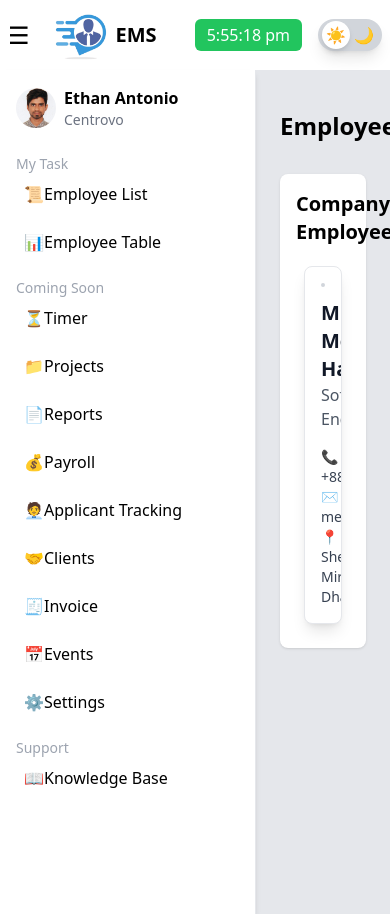
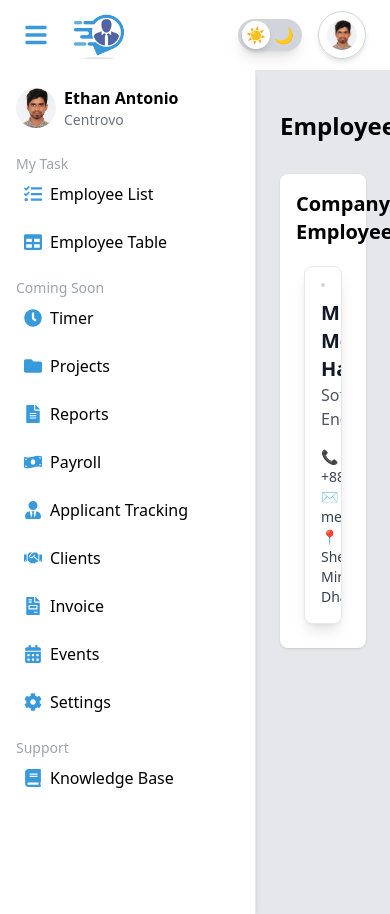
Before and after one commit to Mehedi4467/employee-management-system, a Next.js app: page / in a window 390 px wide. Built offline with nearby package versions, Linux system fonts and the light colour scheme.

Commit message:
modify header and make it responsive

```diff
--- a/package.json
+++ b/package.json
@@ -12,7 +12,8 @@
     "framer-motion": "^12.4.7",
     "next": "15.1.7",
     "react": "^19.0.0",
-    "react-dom": "^19.0.0"
+    "react-dom": "^19.0.0",
+    "react-icons": "^5.5.0"
   },
   "devDependencies": {
     "@eslint/eslintrc": "^3",
--- a/src/components/Common/Header.tsx
+++ b/src/components/Common/Header.tsx
@@ -1,10 +1,15 @@
 "use client";
 import Image from "next/image";
-import React, { useEffect, useState } from "react";
+import React, { useEffect, useRef, useState } from "react";
 import ThemeToggle from "../ThemeToggle";
+import { motion, AnimatePresence } from "framer-motion";
+import { FaBars, FaCog, FaSignOutAlt, FaUserCircle } from "react-icons/fa";
 
 const Header = () => {
   const [time, setTime] = useState<string | null>(null);
+  const [isOpen, setIsOpen] = useState(false);
+  const [menuOpen, setMenuOpen] = useState(false);
+  const dropdownRef = useRef<HTMLDivElement>(null);
 
   useEffect(() => {
     const updateTime = () =>
@@ -16,10 +21,29 @@ const Header = () => {
     return () => clearInterval(interval);
   }, []);
 
+  useEffect(() => {
+    const handleClickOutside = (event: MouseEvent) => {
+      if (
+        dropdownRef.current &&
+        !dropdownRef.current.contains(event.target as Node)
+      ) {
+        setIsOpen(false);
+      }
+    };
+    document.addEventListener("mousedown", handleClickOutside);
+    return () => document.removeEventListener("mousedown", handleClickOutside);
+  }, []);
+
   return (
-    <nav className="flex items-center justify-between dark:bg-[#1f2937] dark:shadow-lg bg-white px-2">
+    <nav className="flex items-center px-6 justify-between dark:bg-[#1f2937] dark:shadow-lg bg-white relative">
       <div className="flex items-center">
-        <button className="text-2xl mr-4">☰</button>
+        <button
+          className="text-2xl mr-4 text-[#3899db] lg:hidden"
+          onClick={() => setMenuOpen(!menuOpen)}
+        >
+          <FaBars />
+        </button>
+
         <Image
           src="/logo.png"
           alt="User Avatar"
@@ -27,19 +51,73 @@ const Header = () => {
           height={70}
           className="rounded-full"
         />
-        <span className=" text-xl font-bold">EMS</span>
+        <span className="text-xl font-bold hidden lg:block">EMS</span>
       </div>
       <div className="flex items-center space-x-4">
+        <div className="hidden lg:block">
           {time ? (
-          <span className="bg-green-500 text-white px-3 py-1 rounded-md">
+            <div
+              className=" px-4 py-2 rounded-lg bg-opacity-30 backdrop-blur-md transition-all
+      bg-white text-gray-900 dark:bg-gray-800 dark:text-gray-100 dark:border dark:border-gray-600 text-sm sm:text-lg"
+            >
+              <span className="font-mono font-semibold tracking-widest">
                 {time}
               </span>
+            </div>
           ) : (
-          <span className="bg-gray-400 text-white px-3 py-1 rounded-md">
+            <div
+              className="px-4 py-2 rounded-lg bg-opacity-30 backdrop-blur-md transition-all
+      bg-gray-200 text-gray-600 dark:bg-gray-700 dark:text-gray-400 dark:border dark:border-gray-600 text-sm sm:text-lg"
+            >
+              <span className="font-mono font-semibold tracking-widest">
                 Loading...
               </span>
+            </div>
           )}
+        </div>
+
         <ThemeToggle />
+
+        <div className="relative" ref={dropdownRef}>
+          <button
+            onClick={() => setIsOpen(!isOpen)}
+            className="flex items-center space-x-2 bg-white rounded-full shadow-md transition-all hover:shadow-lg"
+          >
+            <Image
+              src="/image/mehedi_hassan.jpg"
+              alt="Profile"
+              width={20}
+              height={20}
+              className="w-12 h-12 p-2 border border-[#d1d5db] rounded-full"
+            />
+          </button>
+          <AnimatePresence>
+            {isOpen && (
+              <motion.div
+                initial={{ opacity: 0, y: -10 }}
+                animate={{ opacity: 1, y: 0 }}
+                exit={{ opacity: 0, y: -10 }}
+                transition={{ duration: 0.2 }}
+                className="absolute right-0 mt-2 w-48 bg-white dark:bg-gray-800 shadow-lg rounded-lg overflow-hidden border border-gray-200 dark:border-gray-700"
+              >
+                <ul className="text-gray-800 dark:text-white">
+                  <li className="px-4 py-3 flex items-center space-x-2 hover:bg-gray-100 dark:hover:bg-gray-700 cursor-pointer transition-all">
+                    <FaUserCircle className="text-[#3899db]" />
+                    <span>Profile</span>
+                  </li>
+                  <li className="px-4 py-3 flex items-center space-x-2 hover:bg-gray-100 dark:hover:bg-gray-700 cursor-pointer transition-all">
+                    <FaCog className="text-[#3899db]" />
+                    <span>Settings</span>
+                  </li>
+                  <li className="px-4 py-3 flex items-center space-x-2 hover:bg-red-100 dark:hover:bg-red-600 cursor-pointer transition-all text-red-500 dark:text-red-400">
+                    <FaSignOutAlt className="text-red-500 dark:text-red-400" />
+                    <span>Logout</span>
+                  </li>
+                </ul>
+              </motion.div>
+            )}
+          </AnimatePresence>
+        </div>
       </div>
     </nav>
   );
--- a/src/components/Common/SideBar.tsx
+++ b/src/components/Common/SideBar.tsx
@@ -1,5 +1,6 @@
 import Image from "next/image";
 import React from "react";
+import { FaTasks, FaTable, FaClock, FaFolder, FaFileAlt, FaMoneyBillWave, FaUserTie, FaHandshake, FaFileInvoice, FaCalendarAlt, FaCog, FaBook } from "react-icons/fa";
 
 const SideBar = () => {
   return (
@@ -21,52 +22,51 @@ const SideBar = () => {
         <div>
           <p className="text-gray-400 text-sm">My Task</p>
           <ul className="space-y-2">
-            <li className="flex items-center space-x-2 p-2 rounded cursor-pointer hover:bg-gray-200 dark:hover:text-black dark:hover:bg-gray-200">
-              📜 <span>Employee List</span>
+            <li className="flex items-center space-x-2 p-2 rounded hover:bg-gray-100 dark:hover:bg-gray-700 cursor-pointer">
+              <FaTasks className="text-[#3899db] text-lg" /> <span>Employee List</span>
             </li>
-            <li className="flex items-center space-x-2 p-2 rounded cursor-pointer hover:bg-gray-200 dark:hover:text-black dark:hover:bg-gray-200">
-              📊 <span>Employee Table</span>
+            <li className="flex items-center space-x-2 p-2 rounded hover:bg-gray-100 dark:hover:bg-gray-700 cursor-pointer">
+              <FaTable className="text-[#3899db] text-lg" /> <span>Employee Table</span>
             </li>
           </ul>
         </div>
         <div>
           <p className="text-gray-400 text-sm">Coming Soon</p>
           <ul className="space-y-2">
-            <li className="flex items-center space-x-2 p-2 rounded cursor-pointer hover:bg-gray-200 dark:hover:text-black dark:hover:bg-gray-200">
-              ⏳ <span>Timer</span>
+            <li className="flex items-center space-x-2 p-2 rounded hover:bg-gray-100 dark:hover:bg-gray-700 cursor-not-allowed">
+              <FaClock className="text-[#3899db] text-lg" /> <span>Timer</span>
             </li>
-            <li className="flex items-center space-x-2 p-2 rounded cursor-pointer hover:bg-gray-200 dark:hover:text-black dark:hover:bg-gray-200">
-              📁 <span>Projects</span>
+            <li className="flex items-center space-x-2 p-2 rounded hover:bg-gray-100 dark:hover:bg-gray-700 cursor-pointer">
+              <FaFolder className="text-[#3899db] text-lg" /> <span>Projects</span>
             </li>
-            <li className="flex items-center space-x-2 p-2 rounded cursor-pointer hover:bg-gray-200 dark:hover:text-black dark:hover:bg-gray-200">
-              📄 <span>Reports</span>
+            <li className="flex items-center space-x-2 p-2 rounded hover:bg-gray-100 dark:hover:bg-gray-700 cursor-pointer">
+              <FaFileAlt className="text-[#3899db] text-lg" /> <span>Reports</span>
             </li>
-
-            <li className="flex items-center space-x-2 p-2 rounded cursor-pointer hover:bg-gray-200 dark:hover:text-black dark:hover:bg-gray-200">
-              💰 <span>Payroll</span>
+            <li className="flex items-center space-x-2 p-2 rounded hover:bg-gray-100 dark:hover:bg-gray-700 cursor-pointer">
+              <FaMoneyBillWave className="text-[#3899db] text-lg" /> <span>Payroll</span>
             </li>
-            <li className="flex items-center space-x-2 p-2 rounded cursor-pointer hover:bg-gray-200 dark:hover:text-black dark:hover:bg-gray-200">
-              🧑‍💼 <span>Applicant Tracking</span>
+            <li className="flex items-center space-x-2 p-2 rounded hover:bg-gray-100 dark:hover:bg-gray-700 cursor-pointer">
+              <FaUserTie className="text-[#3899db] text-lg" /> <span>Applicant Tracking</span>
             </li>
-            <li className="flex items-center space-x-2 p-2 rounded cursor-pointer hover:bg-gray-200 dark:hover:text-black dark:hover:bg-gray-200">
-              🤝 <span>Clients</span>
+            <li className="flex items-center space-x-2 p-2 rounded hover:bg-gray-100 dark:hover:bg-gray-700 cursor-pointer">
+              <FaHandshake className="text-[#3899db] text-lg" /> <span>Clients</span>
             </li>
-            <li className="flex items-center space-x-2 p-2 rounded cursor-pointer hover:bg-gray-200 dark:hover:text-black dark:hover:bg-gray-200">
-              🧾 <span>Invoice</span>
+            <li className="flex items-center space-x-2 p-2 rounded hover:bg-gray-100 dark:hover:bg-gray-700 cursor-pointer">
+              <FaFileInvoice className="text-[#3899db] text-lg" /> <span>Invoice</span>
             </li>
-            <li className="flex items-center space-x-2 p-2 rounded cursor-pointer hover:bg-gray-200 dark:hover:text-black dark:hover:bg-gray-200">
-              📅 <span>Events</span>
+            <li className="flex items-center space-x-2 p-2 rounded hover:bg-gray-100 dark:hover:bg-gray-700 cursor-pointer">
+              <FaCalendarAlt className="text-[#3899db] text-lg" /> <span>Events</span>
             </li>
-            <li className="flex items-center space-x-2 p-2 rounded cursor-pointer hover:bg-gray-200 dark:hover:text-black dark:hover:bg-gray-200">
-              ⚙️ <span>Settings</span>
+            <li className="flex items-center space-x-2 p-2 rounded hover:bg-gray-100 dark:hover:bg-gray-700 cursor-pointer">
+              <FaCog className="text-[#3899db] text-lg" /> <span>Settings</span>
             </li>
           </ul>
         </div>
         <div>
           <p className="text-gray-400 text-sm">Support</p>
           <ul>
-            <li className="flex items-center space-x-2 p-2 rounded cursor-pointer hover:bg-gray-200 dark:hover:text-black dark:hover:bg-gray-200">
-              📖<span>Knowledge Base</span>
+            <li className="flex items-center space-x-2 p-2 rounded hover:bg-gray-100 dark:hover:bg-gray-700 cursor-pointer">
+              <FaBook className="text-[#3899db] text-lg" /> <span>Knowledge Base</span>
             </li>
           </ul>
         </div>
```
Also changed, not shown: 1 other file (tests, documents, lock files or other folders). Lines whose indentation alone changed are shown as unchanged.
